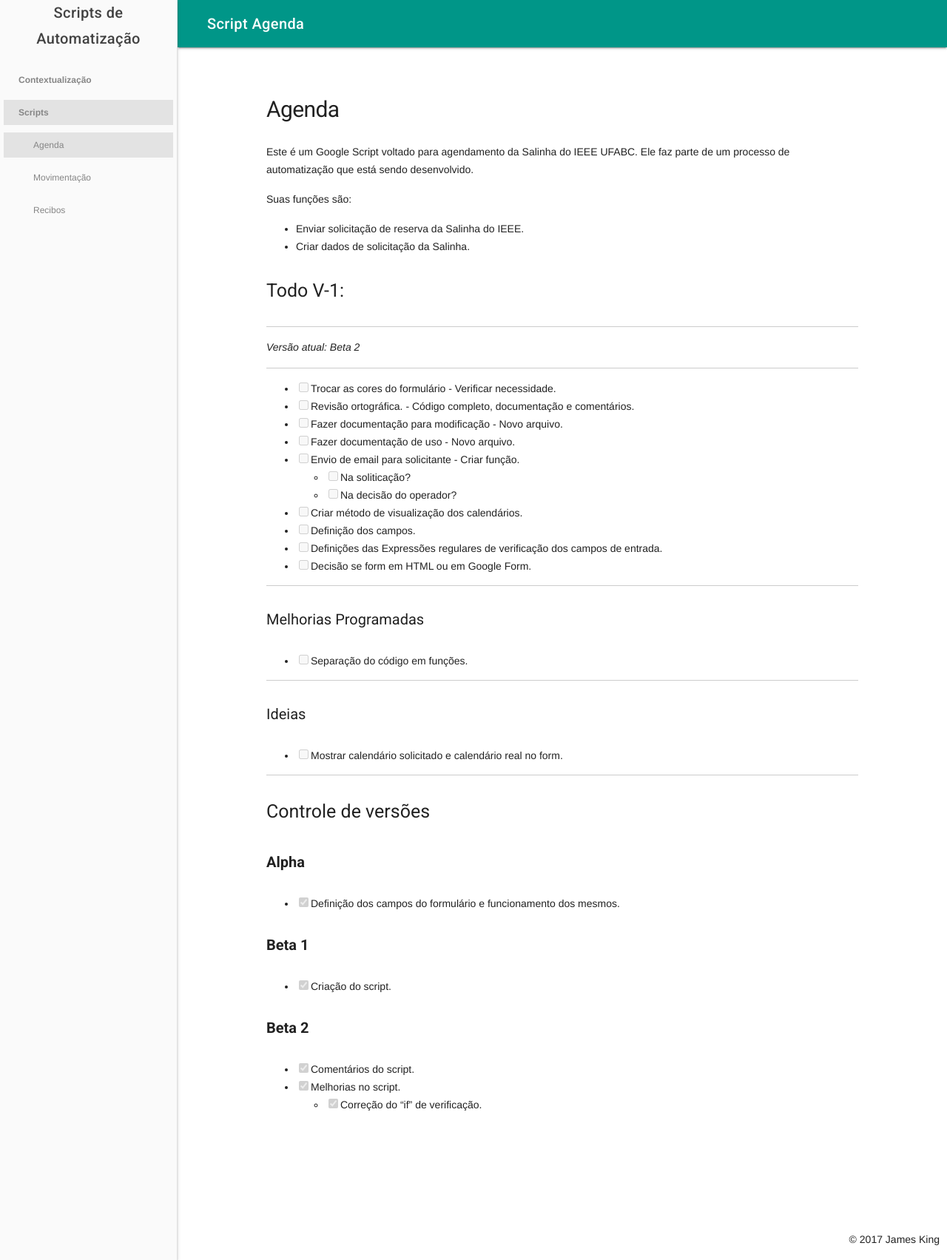
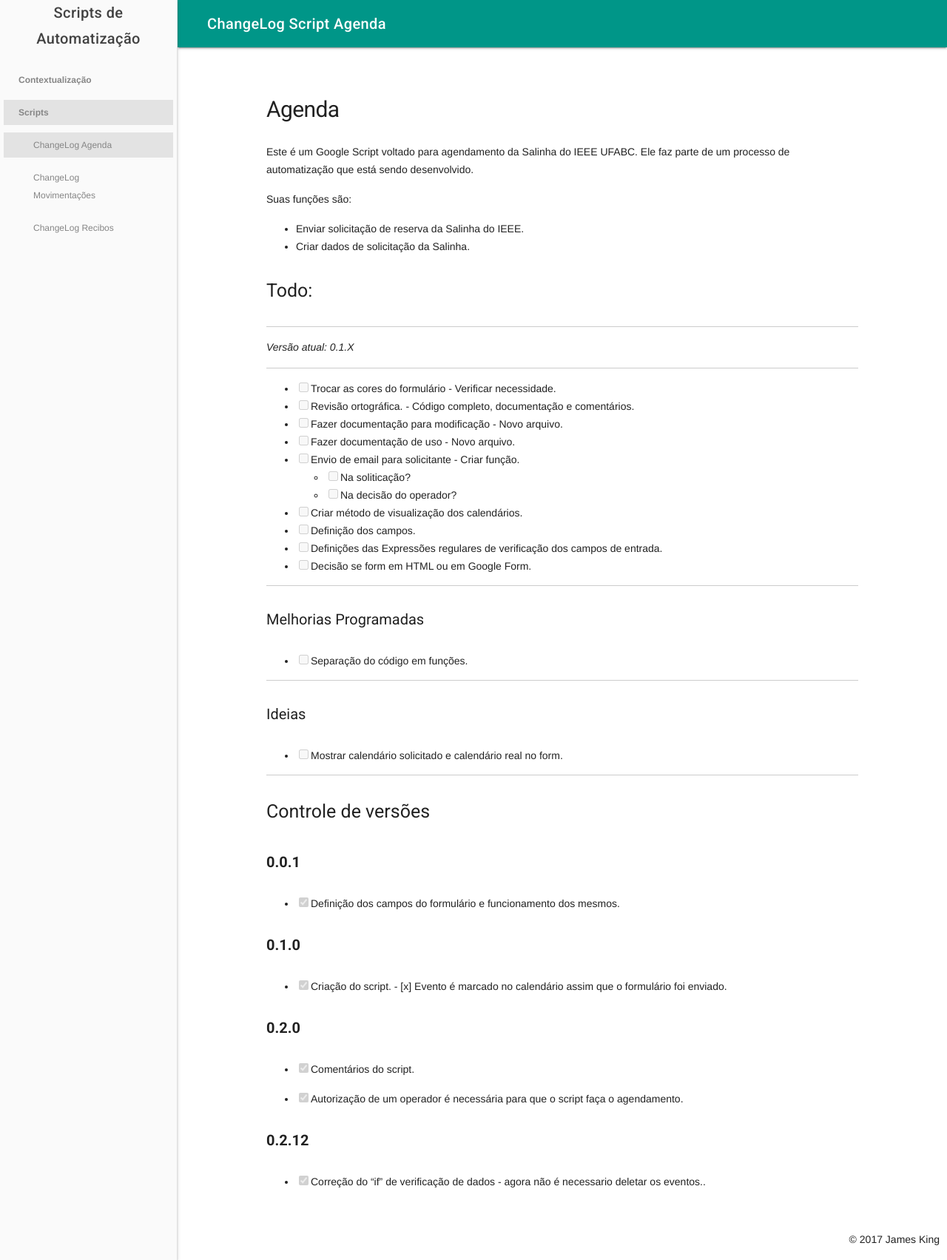
Before and after one commit to JuCaichiolo/Scripts-automatizacao, a Jekyll site: the page built from docs/Scripts/ChangeLog-agenda.md, in a window 1280 px wide. Shown: the whole page at 74% size. Built offline with Jekyll 4.4.1, drawn with Linux system fonts in a browser that asks for light colours.

Commit message:
0.1.21
.20 - Correção das versões nas documentações
.21 - Retirada de arquivos inúteis

```diff
--- a/docs/Scripts/agenda.md
+++ b/docs/Scripts/ChangeLog-agenda.md
@@ -1,7 +1,7 @@
 ---
 layout: page
-title: Script Agenda
-menu: Agenda
+title: ChangeLog Script Agenda
+menu: ChangeLog Agenda
 parent: scripts.md
 weight: 0
 ---
@@ -14,11 +14,11 @@ Suas funções são:
 - Enviar solicitação de reserva da Salinha do IEEE.
 - Criar dados de solicitação da Salinha.
 
-## Todo V-1:
+## Todo:
 
 ---------------------------------------------------------------------------
 
-*Versão atual: Beta 2*
+*Versão atual: 0.1.X*
 
 ---------------------------------------------------------------------------
 
@@ -51,16 +51,21 @@ Suas funções são:
 
 ## Controle de versões
 
-### **Alpha**
+### **0.0.1**
 
 - [x] Definição dos campos do formulário e funcionamento dos mesmos.
 
-### **Beta 1**
+### **0.1.0**
 
 - [x] Criação do script.
+      - [x] Evento é marcado no calendário assim que o formulário foi enviado.
 
-### **Beta 2**
+### **0.2.0**
 
 - [x] Comentários do script.
-- [x] Melhorias no script.
-  - [x] Correção do "if" de verificação.
+
+- [x] Autorização de um operador é necessária para que o script
+  faça o agendamento.
+
+### **0.2.12**
+  - [x] Correção do "if" de verificação de dados - agora não é necessario deletar os eventos..
--- a/docs/_config.yml
+++ b/docs/_config.yml
@@ -26,9 +26,3 @@ theme: jekyll-materialdocs
 exclude:
   - Gemfile
   - Gemfile.lock
-  - child-pages.md
-  - code-highlighting.md
-  - custom-menu-text.d
-  - features.md
-  - installing.md
-  - weighted-menus.md
```
Also changed, not shown: docs/Scripts/ChangeLog-movimentacoes.md (renamed from docs/Scripts/movimentacoes.md, +27 -26 lines), docs/Scripts/ChangeLog-recibos.md (renamed from docs/Scripts/recibos.md, +12 -10 lines), docs/child-pages.md (deleted, +0 -68 lines), docs/code-highlighting.md (deleted, +0 -21 lines), docs/custom-menu-text.md (deleted, +0 -16 lines), docs/features.md (deleted, +0 -10 lines), docs/installing.md (deleted, +0 -26 lines), docs/weighted-menus.md (deleted, +0 -8 lines).
